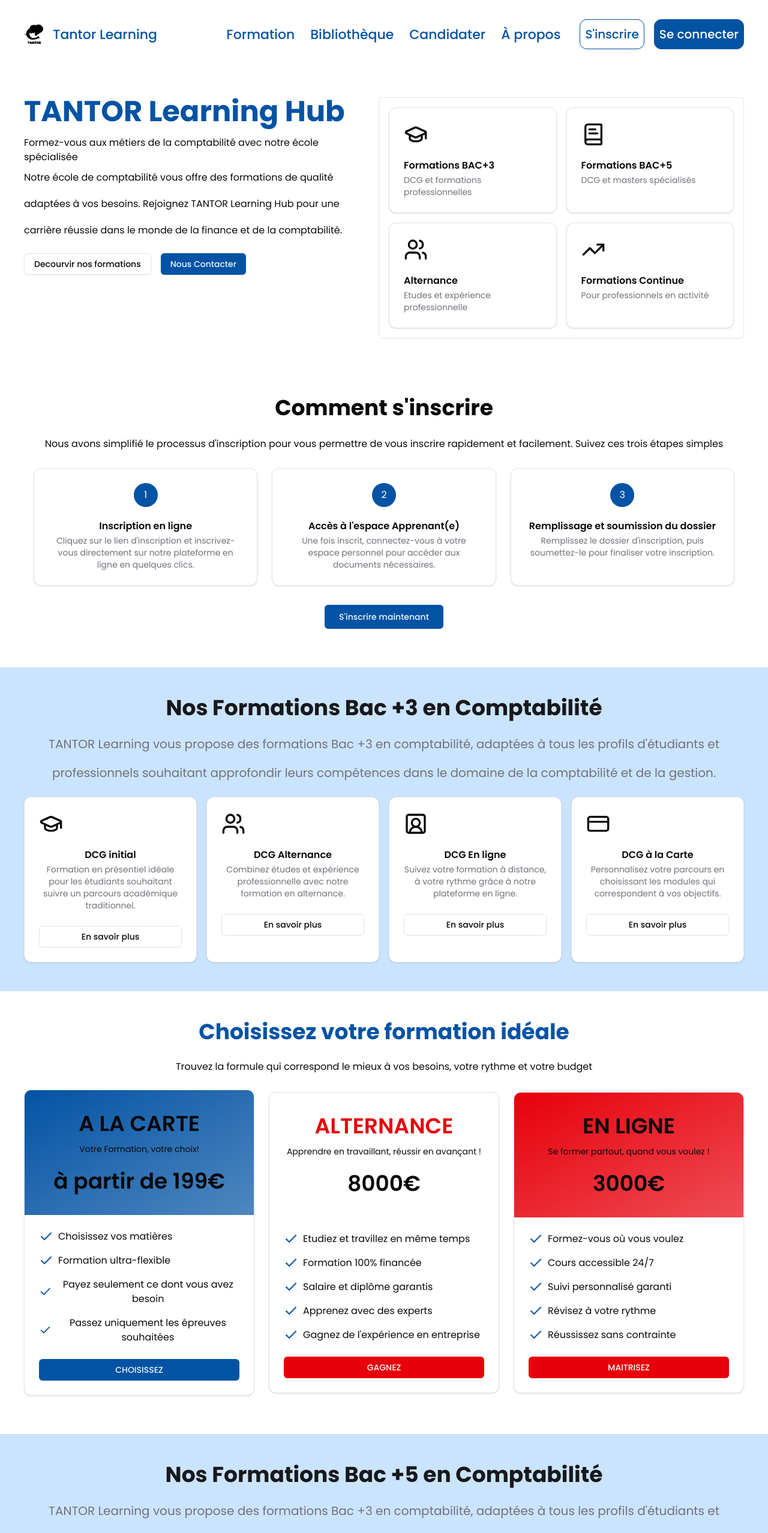
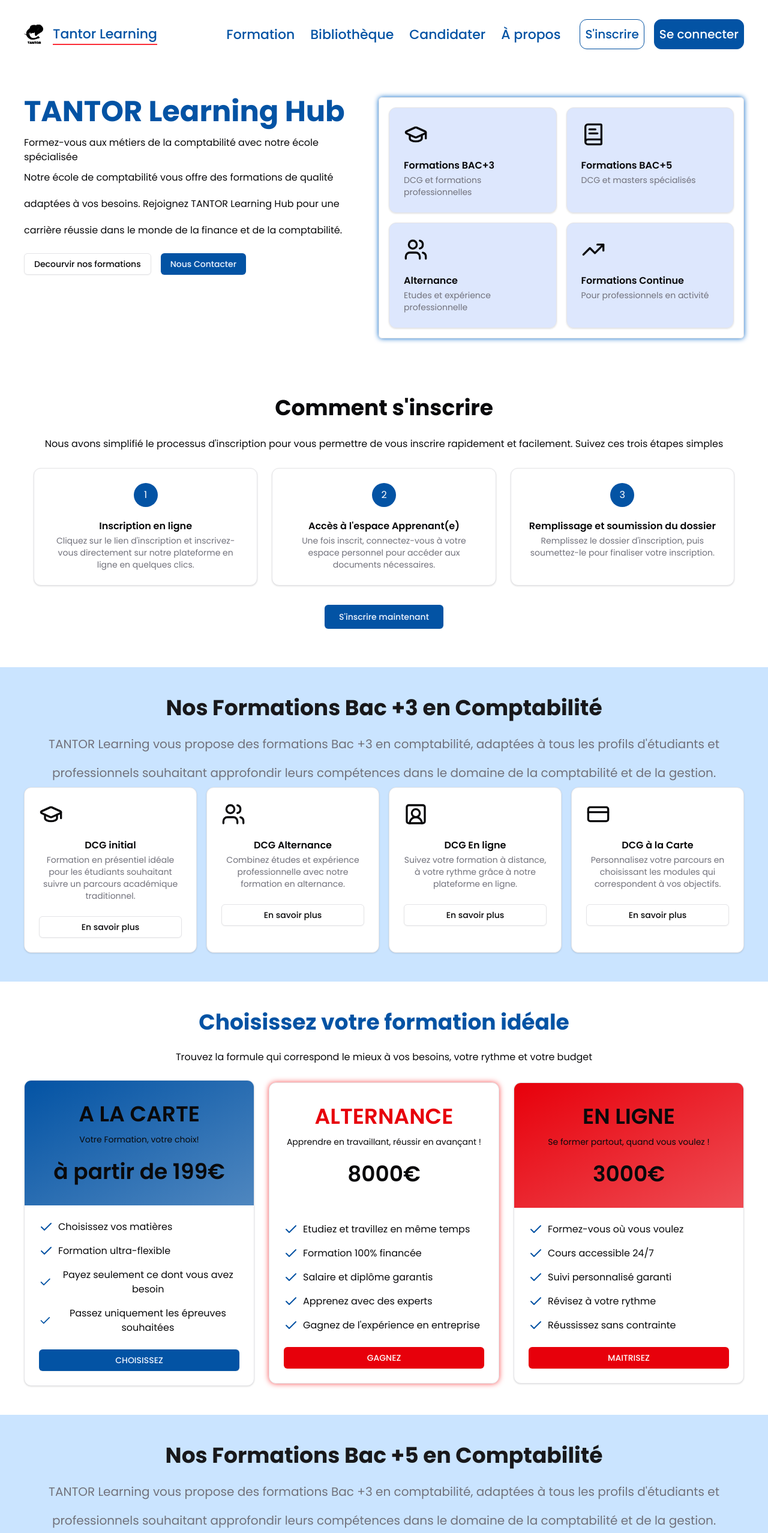
Before and after one commit to Tantor-Hub/tantor-learning-frontend, a Next.js app: page /about-us in a window 1280 px wide. Shown: the top 2555 px of the page at 60% size. Built offline with nearby package versions, Linux system fonts and the light colour scheme.

Commit message:
fix : page linking and some style issues

```diff
--- a/src/app/(auth)/recover/page.tsx
+++ b/src/app/(auth)/recover/page.tsx
@@ -91,6 +91,8 @@
           <Button
             variant="outline"
             className="w-full border-blue-900 text-blue-900 font-poppins hover:bg-blue-50"
+            type="button"
+            onClick={() => router.push("/signin")}
           >
             Annuler
           </Button>
--- a/src/app/(auth)/verify-code/page.tsx
+++ b/src/app/(auth)/verify-code/page.tsx
@@ -29,7 +29,7 @@
   const isFormValid = form.formState.isValid;
 
   const handleSubmit = () => {
-    router.push("/recover/tstttts");
+    router.push("/success");
   };
 
   return (
--- a/src/app/(external)/about-us/components/feature-card.tsx
+++ b/src/app/(external)/about-us/components/feature-card.tsx
@@ -13,14 +13,16 @@
   title,
   description,
   action,
+  className,
 }: {
   icon: any;
   title: string;
   description: string;
   action?: React.ReactNode;
+  className?: string;
 }) {
   return (
-    <Card>
+    <Card className={className}>
       <CardContent>
         <Icon size={40} />
       </CardContent>
--- a/src/app/(external)/about-us/components/pricing.tsx
+++ b/src/app/(external)/about-us/components/pricing.tsx
@@ -3,7 +3,7 @@
 
 export function Pricing() {
   return (
-    <div>
+    <div className="bg-white px-5 md:px-10 py-12">
       <h2 className="text-primary font-bold text-4xl mb-4">Choisissez votre formation idéale</h2>
       <p className="text-foreground leading-11 mb-4">
         Trouvez la formule qui correspond le mieux à vos besoins, votre rythme et votre budget
@@ -12,7 +12,7 @@
       <div className="flex flex-col md:flex-row items-center gap-6">
         {pricingData.map((cardData, idx) => (
           <PricingCard
-            className="flex-1 w-full"
+            className={`flex-1 w-full ${idx == 1 && "shadow-red"}`}
             key={idx}
             cardData={cardData}
             index={idx}
--- a/src/app/(external)/about-us/page.tsx
+++ b/src/app/(external)/about-us/page.tsx
@@ -1,11 +1,13 @@
+"use client";
 import { Button } from "@/components/ui/button";
 import { FeatureCard } from "./components/feature-card";
 import { StepCard } from "./components/step-card";
 import { courseTypes, registrationSteps, accountingCourses } from "./data";
 import { Pricing } from "./components/pricing";
+import { useRouter } from "next/navigation";
 
 export default function AboutUs() {
-  // max-w-[1440px] m-auto px-5 md:px-10
+  const router = useRouter();
   return (
     <main>
       <div className="max-w-[1440px] m-auto flex flex-col gap-4 lg:flex-row px-5 md:px-10 py-12">
@@ -17,19 +19,31 @@
             Rejoignez TANTOR Learning Hub pour une carrière réussie dans le monde de la finance et
             de la comptabilité.
           </p>
-          <div className="flex items-center gap-4">
-            <Button variant="outline">Decourvir nos formations</Button>
-            <Button>Nous Contacter</Button>
+          <div className="flex flex-col md:flex-row items-center gap-4">
+            <Button
+              variant="outline"
+              onClick={() => router.push("/trainings")}
+              className="cursor-pointer"
+            >
+              Decourvir nos formations
+            </Button>
+            <Button onClick={() => router.push("/contact-us")} className="cursor-pointer">
+              Nous Contacter
+            </Button>
           </div>
         </div>
 
-        <div className="flex-1 grid grid-cols-1 md:grid-cols-2 gap-4 border border-border rounded-md p-4">
+        <div
+          style={{ boxShadow: "0 0 8px #0466C8" }}
+          className="flex-1 grid grid-cols-1 md:grid-cols-2 gap-4 border border-border rounded-md p-4"
+        >
           {courseTypes.map((course, index) => (
             <FeatureCard
               key={index}
               icon={course.icon}
               title={course.title}
               description={course.description}
+              className={"bg-[#8FAEF94D]"}
             />
           ))}
         </div>
@@ -52,7 +66,9 @@
           ))}
         </div>
 
-        <Button size="lg">S'inscrire maintenant</Button>
+        <Button size="lg" className="cursor-pointer" onClick={() => router.push("/signup")}>
+          S'inscrire maintenant
+        </Button>
       </div>
 
       <div className="bg-[#B3D9FFB2] text-secondary-foreground mt-4">
@@ -64,7 +80,7 @@
             domaine de la comptabilité et de la gestion.
           </p>
 
-          <div className="grid grid-cols-1 md:grid-cols-2 lg:grid-cols-4 gap-4 mt-4">
+          <div className="grid grid-cols-1 md:grid-cols-2 lg:grid-cols-4 gap-4 ">
             {accountingCourses.map((course, index) => (
               <FeatureCard
                 key={index}
@@ -76,12 +92,12 @@
             ))}
           </div>
         </div>
-        <div className="bg-white max-w-[1440px] m-auto px-5 md:px-10 py-12 text-center">
+        <div className=" max-w-[1440px] m-auto text-center">
           <Pricing />
         </div>
       </div>
 
-      <div className="bg-[#B3D9FFB2] text-secondary-foreground mt-4">
+      <div className="bg-[#B3D9FFB2] text-secondary-foreground">
         <div className="max-w-[1440px] m-auto px-5 md:px-10 py-12 text-center">
           <h2 className="font-bold text-4xl mb-4">Nos Formations Bac +5 en Comptabilité</h2>
           <p className="leading-12 text-xl text-muted-foreground">
@@ -90,7 +106,7 @@
             domaine de la comptabilité et de la gestion.
           </p>
 
-          <div className="grid grid-cols-1 md:grid-cols-2 lg:grid-cols-4 gap-4 mt-4">
+          <div className="grid grid-cols-1 md:grid-cols-2 lg:grid-cols-4 gap-4 ">
             {accountingCourses.map((course, index) => (
               <FeatureCard
                 key={index}
@@ -102,12 +118,12 @@
             ))}
           </div>
         </div>
-        <div className="bg-white max-w-[1440px] m-auto px-5 md:px-10 py-12 text-center">
+        <div className=" max-w-[1440px] m-auto text-center">
           <Pricing />
         </div>
       </div>
 
-      <div className="bg-[#B3D9FFB2] text-secondary-foreground mt-4 mb-12">
+      <div className="bg-[#B3D9FFB2] text-secondary-foreground">
         <div className="max-w-[1440px] m-auto px-5 md:px-10 py-12 text-center">
           <h2 className="font-bold text-4xl mb-4">Nos Formations en continu</h2>
           <p className="leading-12 text-xl text-muted-foreground">
@@ -128,7 +144,7 @@
             ))}
           </div>
         </div>
-        <div className="bg-white max-w-[1440px] m-auto px-5 md:px-10 py-12 text-center">
+        <div className=" max-w-[1440px] m-auto text-center">
           <Pricing />
         </div>
       </div>
--- a/src/app/(external)/components/get-started.tsx
+++ b/src/app/(external)/components/get-started.tsx
@@ -1,5 +1,7 @@
+"use client";
 import { Button } from "@/components/ui/button";
 import Image from "next/image";
+import { useRouter } from "next/navigation";
 
 const stepsData = [
   {
@@ -42,6 +44,7 @@
 ];
 
 const GetStarted = () => {
+  const router = useRouter();
   return (
     <section>
       <div className="max-w-[1440px] m-auto px-5 md:px-10 mb-10">
@@ -91,7 +94,10 @@
           <p className="font-semibold text-[#0466C8]">
             Prêt à apprendre ? Rejoignez-nous aujourd'hui !{" "}
           </p>
-          <Button className="px-[100px] text-[12px] text-white rounded-b-2xl py-3.5 bg-[#0466C8] cursor-pointer">
+          <Button
+            className="px-[100px] text-[12px] text-white rounded-xl py-3.5 bg-[#0466C8] cursor-pointer"
+            onClick={() => router.push("/signup")}
+          >
             S'inscrire
           </Button>
         </div>
--- a/src/app/(external)/components/partner.tsx
+++ b/src/app/(external)/components/partner.tsx
@@ -3,7 +3,7 @@
 const partners = ["france travail", "lk paie", "qualiopi", "voltaire", "mon compe", "la region"];
 const Partners = () => {
   return (
-    <section>
+    <section id="partners">
       <div className="max-w-[1440px] m-auto">
         <h1 className="text-center text-[#001845] text-2xl px-5 md:px-10 pb-15 md:pb-10 pt-6 font-semibold">
           Nos partenaires
--- a/src/app/globals.css
+++ b/src/app/globals.css
@@ -1,5 +1,5 @@
-@import 'tailwindcss';
-@import 'tw-animate-css';
+@import "tailwindcss";
+@import "tw-animate-css";
 
 @custom-variant dark (&:is(.dark *));
 
@@ -51,7 +51,7 @@
   --card-foreground: oklch(0.141 0.005 285.823);
   --popover: oklch(1 0 0);
   --popover-foreground: oklch(0.141 0.005 285.823);
-  --primary: #0353A4;
+  --primary: #0353a4;
   --primary-foreground: oklch(0.97 0.014 254.604);
   --secondary: oklch(0.967 0.001 286.375);
   --secondary-foreground: oklch(0.21 0.006 285.885);
@@ -134,3 +134,7 @@
   display: flex;
   animation: move-left 20s linear infinite;
 }
+
+.shadow-red {
+  box-shadow: 0 0 10px 0 #f95053;
+}
--- a/src/app/layout.tsx
+++ b/src/app/layout.tsx
@@ -24,7 +24,7 @@
   children: ReactNode;
 }>) {
   return (
-    <html lang="en">
+    <html lang="en" className="scroll-smooth">
       <body className={`${poppins.className} antialiased`}>
         <ReduxProvider>
           {children}
--- a/src/components/header.tsx
+++ b/src/components/header.tsx
@@ -16,7 +16,7 @@
 const NavLinks = ({ className }: { className?: string }) => (
   <nav className={className}>
     {navLinks.map(({ href, label }) => (
-      <Link href={href} key={label} className="p-2 text-nowrap">
+      <Link href={href} key={label} className="p-2 text-nowrap hover:text-shadow-sm">
         {label}
       </Link>
     ))}
@@ -63,7 +63,7 @@
             alt="Tantor logo"
             className="h-8 w-auto lg:w-12"
           />
-          <h1 className="text-nowrap">Tantor Learning</h1>
+          <h1 className="text-nowrap border-b-2 border-red-500">Tantor Learning</h1>
         </Link>
 
         <div className="hidden lg:flex lg:flex-[1] justify-between items-center gap-2 xl:gap-6">
@@ -84,7 +84,7 @@
       </div>
 
       {isOpen && (
-        <div className="lg:hidden bg-white pb-5 shadow-md border-t absolute z-50 w-full left-0 mt-4 px-5">
+        <div className="lg:hidden bg-white pb-5 shadow-md border-t absolute z-50 w-full left-0 px-5">
           <NavLinks className="flex flex-col items-center py-4 space-y-4" />
           <AuthButtons
             direction="col"
```
Also changed, not shown: src/app/(external)/components/hero.tsx (+11 -2 lines), src/components/footer.tsx (+5 -5 lines).
